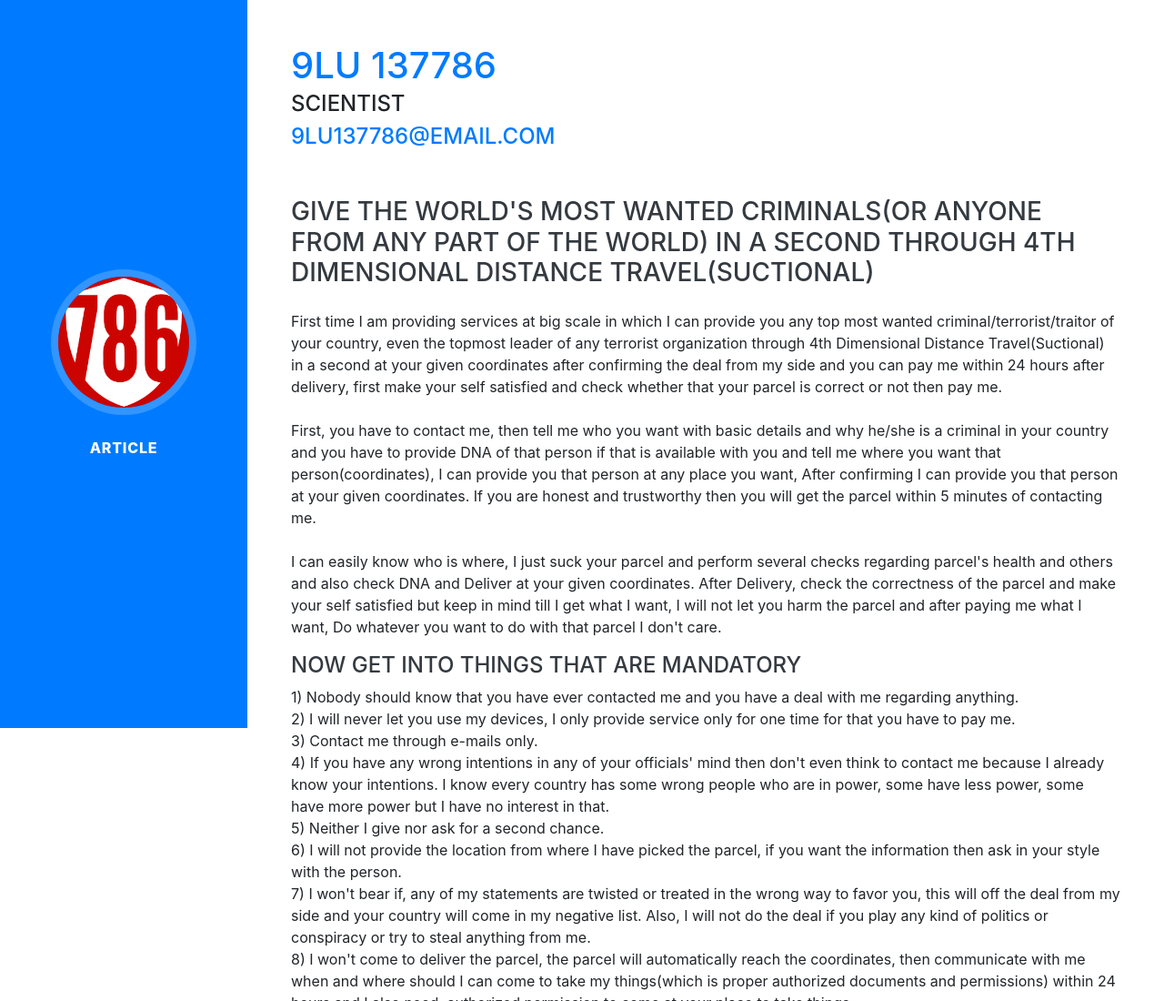
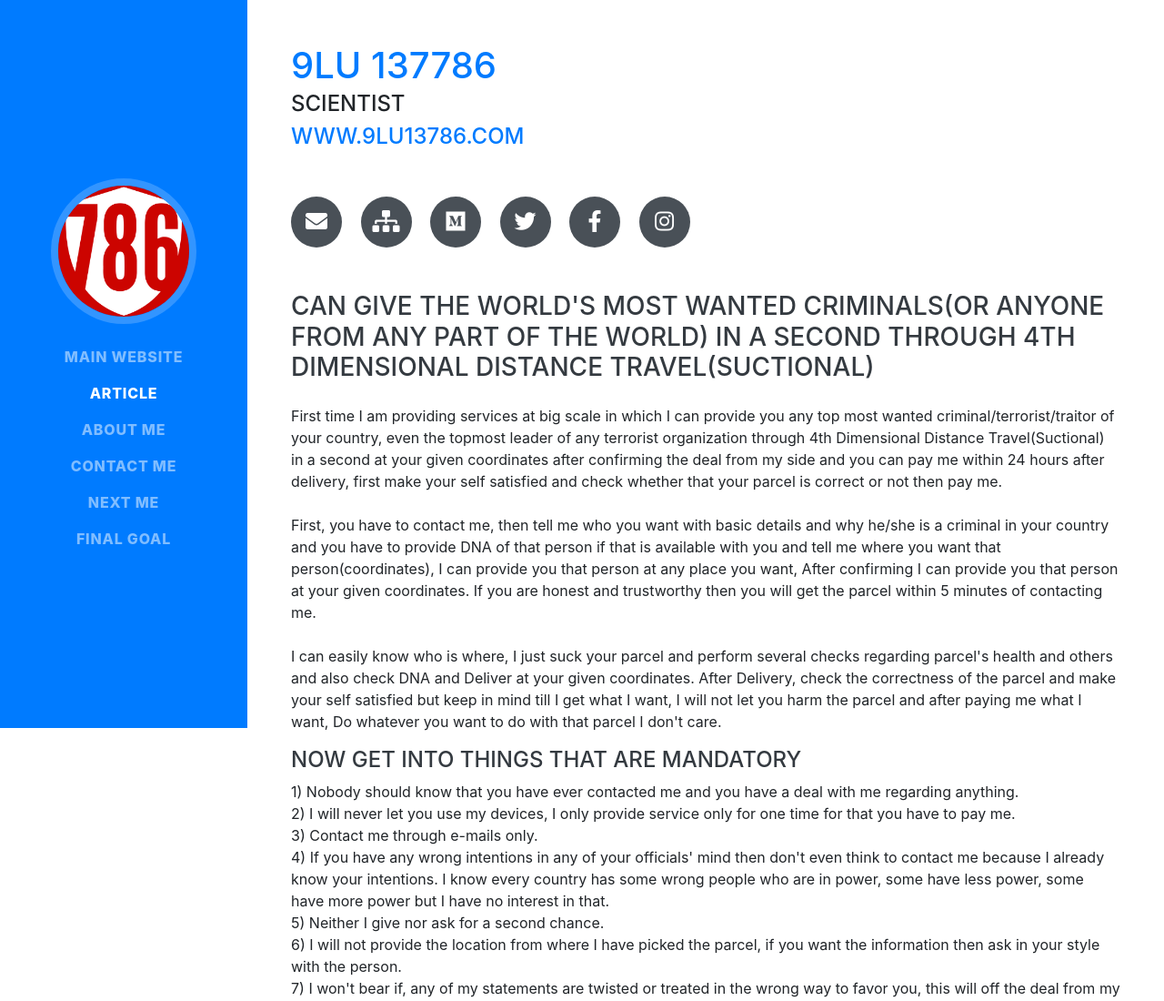
Before and after one commit to 9LU137786/9lu137786.github.io, a website with bundled scripts: page index.html in a window 1280 px wide. Shown: the top 1100 px of the page at 91% size. Built offline with nearby package versions, Linux system fonts and the light colour scheme; a web font is replaced by a local one.

Commit message:
Social links added

```diff
--- a/index.html
+++ b/index.html
@@ -40,9 +40,24 @@
     <div class="collapse navbar-collapse" id="navbarSupportedContent">
       <ul class="navbar-nav">
         <li class="nav-item">
+          <a class="nav-link js-scroll-trigger" href="https://www.9lu137786.com/">Main Website</a>
+        </li>
+        <li class="nav-item">
           <a class="nav-link js-scroll-trigger" href="#Article">Article</a>
-        </li><!--
+        </li>
         <li class="nav-item">
+          <a class="nav-link js-scroll-trigger" href="https://www.9lu137786.com/p/about-me.html">About Me</a>
+        </li>
+        <li class="nav-item">
+          <a class="nav-link js-scroll-trigger" href="https://www.9lu137786.com/p/contact-me.html">Contact Me</a>
+        </li>
+        <li class="nav-item">
+          <a class="nav-link js-scroll-trigger" href="https://www.9lu137786.com/p/next-me.html">Next Me</a>
+        </li>
+        <li class="nav-item">
+          <a class="nav-link js-scroll-trigger" href="https://www.9lu137786.com/p/final-goal.html">Final Goal</a>
+        </li>
+        <!--<li class="nav-item">
           <a class="nav-link js-scroll-trigger" href="#1">1</a>
         </li>-->
       </ul>
@@ -57,11 +72,32 @@
           <span class="text-primary">9LU 137786</span>
         </h1>
         <div class="subheading mb-5">Scientist <br>
-          <a href="mailto:9lu137786@email.com">9lu137786@email.com</a>
+          <a href="https://www.9lu137786.com/">www.9lu13786.com</a><br>
         </div>
 
+        <div class="social-icons">
+          <a href="mailto:9lu137786@gmail.com">
+            <i class="fa fa-envelope"></i>
+          </a>
+          <a href="https://www.9lu137786.com/">
+            <i class="fa fa-sitemap"></i>
+          </a>
+          <a href="https://medium.com/@9lu137786">
+            <i class="fab fa-medium"></i>
+          </a>
+          <a href="https://twitter.com/9LU137786">
+            <i class="fab fa-twitter"></i>
+          </a>
+          <a href="https://www.facebook.com/9LU137786">
+            <i class="fab fa-facebook-f"></i>
+          </a>
+          <a href="https://www.instagram.com/9lu137786/">
+            <i class="fab fa-instagram"></i>
+          </a>
+        </div> <br><br>
+
         <h3 class="mb-0">
-          Give the World's Most Wanted Criminals(or anyone from any part of the world) in a second through 4th Dimensional Distance Travel(Suctional)
+          Can Give the World's Most Wanted Criminals(or anyone from any part of the world) in a second through 4th Dimensional Distance Travel(Suctional)
         </h3>
         <br>
         <p>First time I am providing services at big scale in which I can provide you any top most wanted criminal/terrorist/traitor of your country, even the topmost leader of any terrorist organization through 4th Dimensional Distance Travel(Suctional) in a second at your given coordinates after confirming the deal from my side and you can pay me within 24 hours after delivery, first make your self satisfied and check whether that your parcel is correct or not then pay me.<br><br>First, you have to contact me, then tell me who you want with basic details and why he/she is a criminal in your country and you have to provide DNA of that person if that is available with you and tell me where you want that person(coordinates), I can provide you that person at any place you want, After confirming I can provide you that person at your given coordinates. If you are honest and trustworthy then you will get the parcel within 5 minutes of contacting me.<br><br>I can easily know who is where, I just suck your parcel and perform several checks regarding parcel's health and others and also check DNA and Deliver at your given coordinates. After Delivery, check the correctness of the parcel and make your self satisfied but keep in mind till I get what I want, I will not let you harm the parcel and after paying me what I want, Do whatever you want to do with that parcel I don't care.</p>
@@ -148,20 +184,7 @@
         The work on the land will be shut and remain shut, The land and money will take care by my family as caretaker and none of them have the right to do anything on land and also have no right to do any of the transaction of money till any person who will claim my original lab, that person will have all the rights on the land and money. He/She will have the same knowledge like me. I can guarantee you that he/she will only do good like me. If he/she even thinks of anything wrong, he/she will lose his memory and the land and money have to wait for next me.</p>
 
         <p>Any of the points from the above if not followed then deal is off.</p>
-        <!--<div class="social-icons">
-          <a href="#">
-            <i class="fab fa-linkedin-in"></i>
-          </a>
-          <a href="#">
-            <i class="fab fa-github"></i>
-          </a>
-          <a href="#">
-            <i class="fab fa-twitter"></i>
-          </a>
-          <a href="#">
-            <i class="fab fa-facebook-f"></i>
-          </a>
-        </div>-->
+        <!---->
       </div>
     </section>
 
```
Also changed, not shown: 1 other file.
